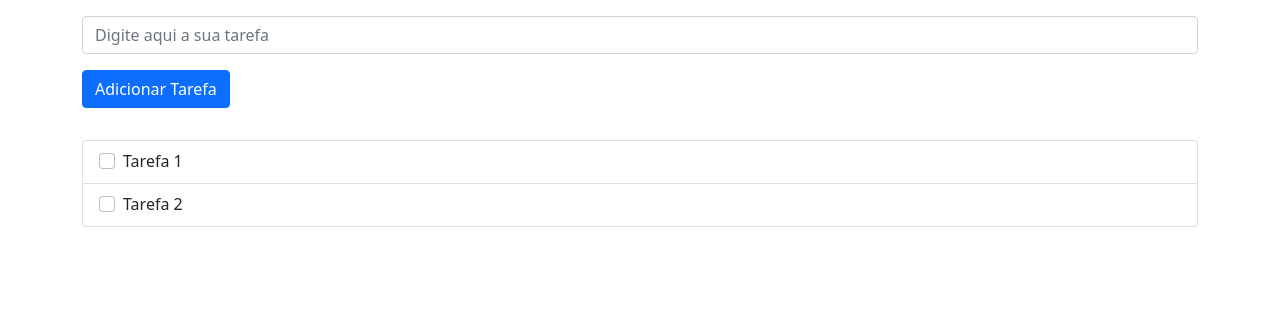
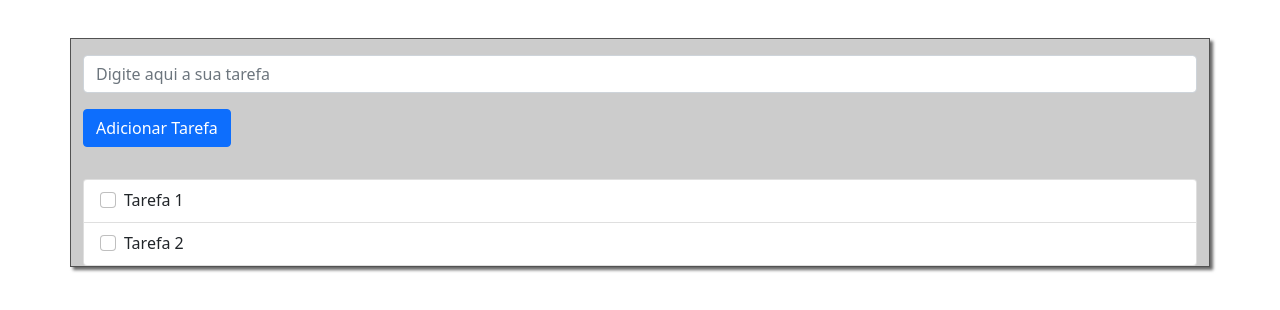
Before and after one commit to Rafael-Fel/TodoList, a plain HTML site: page index.html in a window 1280 px wide. Drawn offline with nearby package versions, Linux system fonts and the light colour scheme.

Commit message:
Criação da folha de estilho, e primeiras alterações

```diff
--- /dev/null
+++ b/assets/css/main.css
@@ -0,0 +1,6 @@
+div.container {
+    background-color: rgba(1, 1, 1, .2);
+    margin-top: 3%;
+    border: 1px solid rgba(1, 1, 1, .6);
+    box-shadow: 3px 3px 3px rgba(1, 1, 1, .6);
+}
--- a/index.html
+++ b/index.html
@@ -11,6 +11,7 @@
     <script src="https://cdn.jsdelivr.net/npm/bootstrap@5.1.3/dist/js/bootstrap.bundle.min.js"
         integrity="sha384-ka7Sk0Gln4gmtz2MlQnikT1wXgYsOg+OMhuP+IlRH9sENBO0LRn5q+8nbTov4+1p"
         crossorigin="anonymous"></script>
+        <link rel="stylesheet" type="text/css" href="assets/css/main.css">
 </head>
 
 <body>
```
Also changed, not shown: 1 other file.
